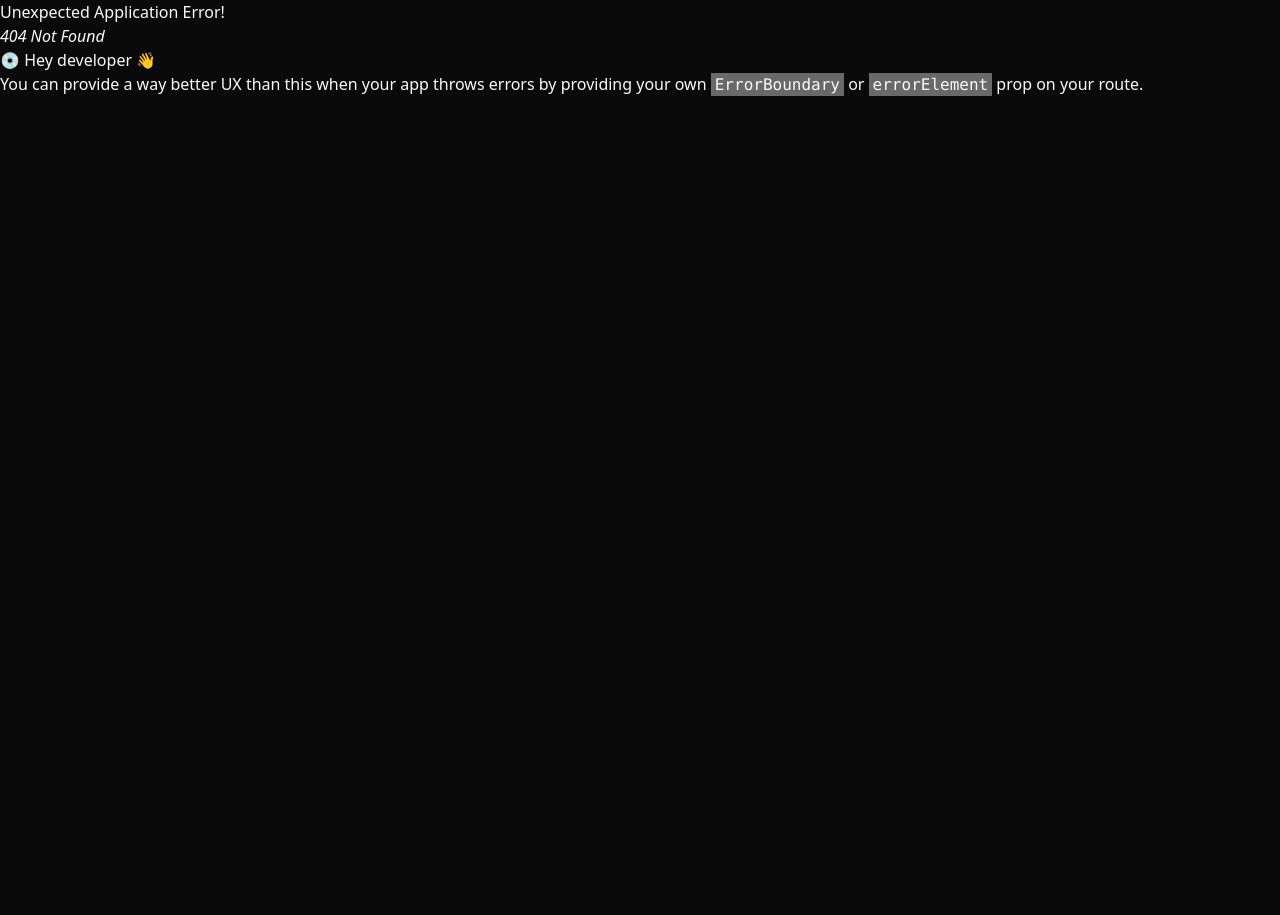
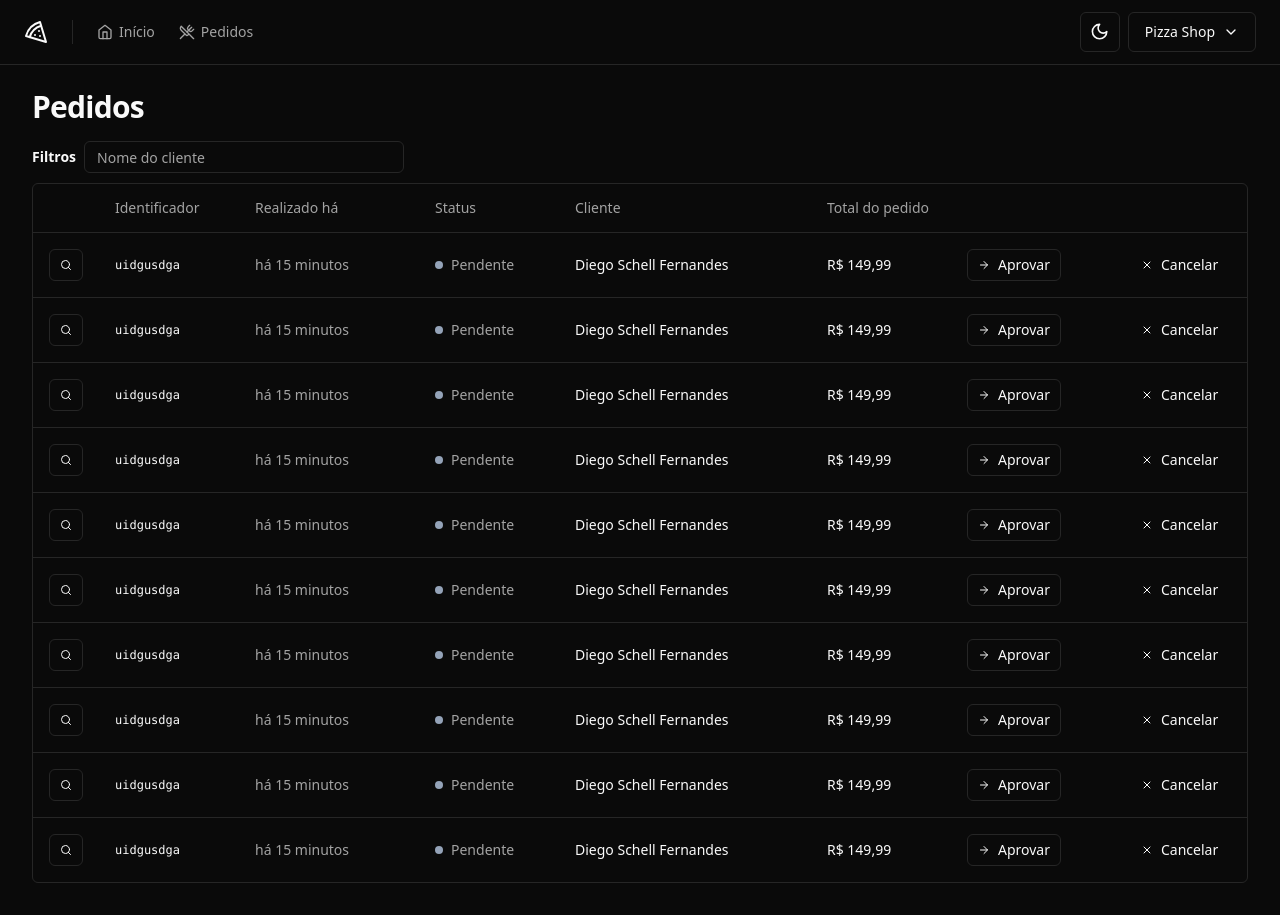
Before and after one commit to gabifrancamr/pizzaShop, a React (Vite) app: page /orders in a window 1280 px wide. Before the commit this address had no page. Before the commit the page ends 800 px from the top, so only its background shows below. Built offline with nearby package versions, Linux system fonts and the light colour scheme.

Commit message:
tabela de pedidos

```diff
--- a/index.html
+++ b/index.html
@@ -1,5 +1,5 @@
 <!doctype html>
-<html lang="en">
+<html lang="pt-br">
   <head>
     <meta charset="UTF-8" />
     <meta name="viewport" content="width=device-width, initial-scale=1.0" />
--- a/src/components/ui/button.tsx
+++ b/src/components/ui/button.tsx
@@ -22,6 +22,7 @@ const buttonVariants = cva(
       size: {
         default: 'h-10 px-4 py-2',
         sm: 'h-9 rounded-md px-3',
+        xs: 'h-8 px-2.5',
         lg: 'h-11 rounded-md px-8',
         icon: 'h-10 w-10',
       },
--- /dev/null
+++ b/src/components/ui/table.tsx
@@ -0,0 +1,117 @@
+import * as React from 'react'
+
+import { cn } from '@/lib/utils'
+
+const Table = React.forwardRef<
+  HTMLTableElement,
+  React.HTMLAttributes<HTMLTableElement>
+>(({ className, ...props }, ref) => (
+  <div className="relative w-full overflow-auto">
+    <table
+      ref={ref}
+      className={cn('w-full caption-bottom text-sm', className)}
+      {...props}
+    />
+  </div>
+))
+Table.displayName = 'Table'
+
+const TableHeader = React.forwardRef<
+  HTMLTableSectionElement,
+  React.HTMLAttributes<HTMLTableSectionElement>
+>(({ className, ...props }, ref) => (
+  <thead ref={ref} className={cn('[&_tr]:border-b', className)} {...props} />
+))
+TableHeader.displayName = 'TableHeader'
+
+const TableBody = React.forwardRef<
+  HTMLTableSectionElement,
+  React.HTMLAttributes<HTMLTableSectionElement>
+>(({ className, ...props }, ref) => (
+  <tbody
+    ref={ref}
+    className={cn('[&_tr:last-child]:border-0', className)}
+    {...props}
+  />
+))
+TableBody.displayName = 'TableBody'
+
+const TableFooter = React.forwardRef<
+  HTMLTableSectionElement,
+  React.HTMLAttributes<HTMLTableSectionElement>
+>(({ className, ...props }, ref) => (
+  <tfoot
+    ref={ref}
+    className={cn(
+      'border-t bg-muted/50 font-medium [&>tr]:last:border-b-0',
+      className,
+    )}
+    {...props}
+  />
+))
+TableFooter.displayName = 'TableFooter'
+
+const TableRow = React.forwardRef<
+  HTMLTableRowElement,
+  React.HTMLAttributes<HTMLTableRowElement>
+>(({ className, ...props }, ref) => (
+  <tr
+    ref={ref}
+    className={cn(
+      'border-b transition-colors hover:bg-muted/50 data-[state=selected]:bg-muted',
+      className,
+    )}
+    {...props}
+  />
+))
+TableRow.displayName = 'TableRow'
+
+const TableHead = React.forwardRef<
+  HTMLTableCellElement,
+  React.ThHTMLAttributes<HTMLTableCellElement>
+>(({ className, ...props }, ref) => (
+  <th
+    ref={ref}
+    className={cn(
+      'h-12 px-4 text-left align-middle font-medium text-muted-foreground [&:has([role=checkbox])]:pr-0',
+      className,
+    )}
+    {...props}
+  />
+))
+TableHead.displayName = 'TableHead'
+
+const TableCell = React.forwardRef<
+  HTMLTableCellElement,
+  React.TdHTMLAttributes<HTMLTableCellElement>
+>(({ className, ...props }, ref) => (
+  <td
+    ref={ref}
+    className={cn('p-4 align-middle [&:has([role=checkbox])]:pr-0', className)}
+    {...props}
+  />
+))
+TableCell.displayName = 'TableCell'
+
+const TableCaption = React.forwardRef<
+  HTMLTableCaptionElement,
+  React.HTMLAttributes<HTMLTableCaptionElement>
+>(({ className, ...props }, ref) => (
+  <caption
+    ref={ref}
+    className={cn('mt-4 text-sm text-muted-foreground', className)}
+    {...props}
+  />
+))
+TableCaption.displayName = 'TableCaption'
+
+export {
+  Table,
+  TableHeader,
+  TableBody,
+  TableFooter,
+  TableHead,
+  TableRow,
+  TableCell,
+  TableCaption,
+}
--- /dev/null
+++ b/src/pages/app/orders/orders.tsx
@@ -0,0 +1,91 @@
+import { ArrowRight, Search, X } from 'lucide-react'
+import { Helmet } from 'react-helmet-async'
+
+import { Button } from '@/components/ui/button'
+import { Input } from '@/components/ui/input'
+import {
+  Table,
+  TableBody,
+  TableCell,
+  TableHead,
+  TableHeader,
+  TableRow,
+} from '@/components/ui/table'
+
+export function Orders() {
+  return (
+    <>
+      <Helmet title="Pedidos" />
+      <div className="flex flex-col gap-4">
+        <h1 className="text-3xl font-bold tracking-tight">Pedidos</h1>
+      </div>
+      <div className="space-y-2.5">
+        <form className="flex items-center gap-2">
+          <span className="text-sm font-semibold">Filtros</span>
+          <Input placeholder="Nome do cliente" className="h-8 w-[320px]" />
+        </form>
+
+        <div className="rounded-md border">
+          <Table>
+            <TableHeader>
+              <TableRow>
+                <TableHead className="w-[64px]"></TableHead>
+                <TableHead className="w-[140px]">Identificador</TableHead>
+                <TableHead className="w-[180px]">Realizado há</TableHead>
+                <TableHead className="w-[140px]">Status</TableHead>
+                <TableHead>Cliente</TableHead>
+                <TableHead className="w-[140px]">Total do pedido</TableHead>
+                <TableHead className="w-[164px]"></TableHead>
+                <TableHead className="w-[132px]"></TableHead>
+              </TableRow>
+            </TableHeader>
+            <TableBody>
+              {Array.from({ length: 10 }).map((_, i) => {
+                return (
+                  <TableRow key={i}>
+                    <TableCell>
+                      <Button variant="outline" size="xs">
+                        <Search className="h-3 w-3" />
+                        <span className="sr-only">Detalhes do pedido</span>
+                      </Button>
+                    </TableCell>
+                    <TableCell className="font-mono text-xs font-medium">
+                      uidgusdga
+                    </TableCell>
+                    <TableCell className="text-muted-foreground">
+                      há 15 minutos
+                    </TableCell>
+                    <TableCell>
+                      <div className="flex items-center gap-2">
+                        <span className="h-2 w-2 rounded-full bg-slate-400"></span>
+                        <span className="font-medium text-muted-foreground">
+                          Pendente
+                        </span>
+                      </div>
+                    </TableCell>
+                    <TableCell className="font-medium">
+                      Diego Schell Fernandes
+                    </TableCell>
+                    <TableCell className="font-medium">R$ 149,99</TableCell>
+                    <TableCell className="">
+                      <Button variant="outline" size="xs">
+                        <ArrowRight className="mr-2 h-3 w-3" />
+                        Aprovar
+                      </Button>
+                    </TableCell>
+                    <TableCell className="">
+                      <Button variant="ghost" size="xs">
+                        <X className="mr-2 h-3 w-3" />
+                        Cancelar
+                      </Button>
+                    </TableCell>
+                  </TableRow>
+                )
+              })}
+            </TableBody>
+          </Table>
+        </div>
+      </div>
+    </>
+  )
+}
--- a/src/routes.tsx
+++ b/src/routes.tsx
@@ -3,6 +3,7 @@ import { createBrowserRouter } from 'react-router-dom'
 import { AppLayout } from './pages/_layouts/app'
 import { AuthLayout } from './pages/_layouts/auth'
 import { Dashboard } from './pages/app/dashboard'
+import { Orders } from './pages/app/orders/orders'
 import { SignIn } from './pages/auth/sign-in'
 import { SignUp } from './pages/auth/sign-up'
 
@@ -14,6 +15,10 @@ export const router = createBrowserRouter([
       {
         path: '/',
         element: <Dashboard />,
+      },
+      {
+        path: '/orders',
+        element: <Orders />,
       },
     ],
   },
```
Also changed, not shown: doc.txt.
